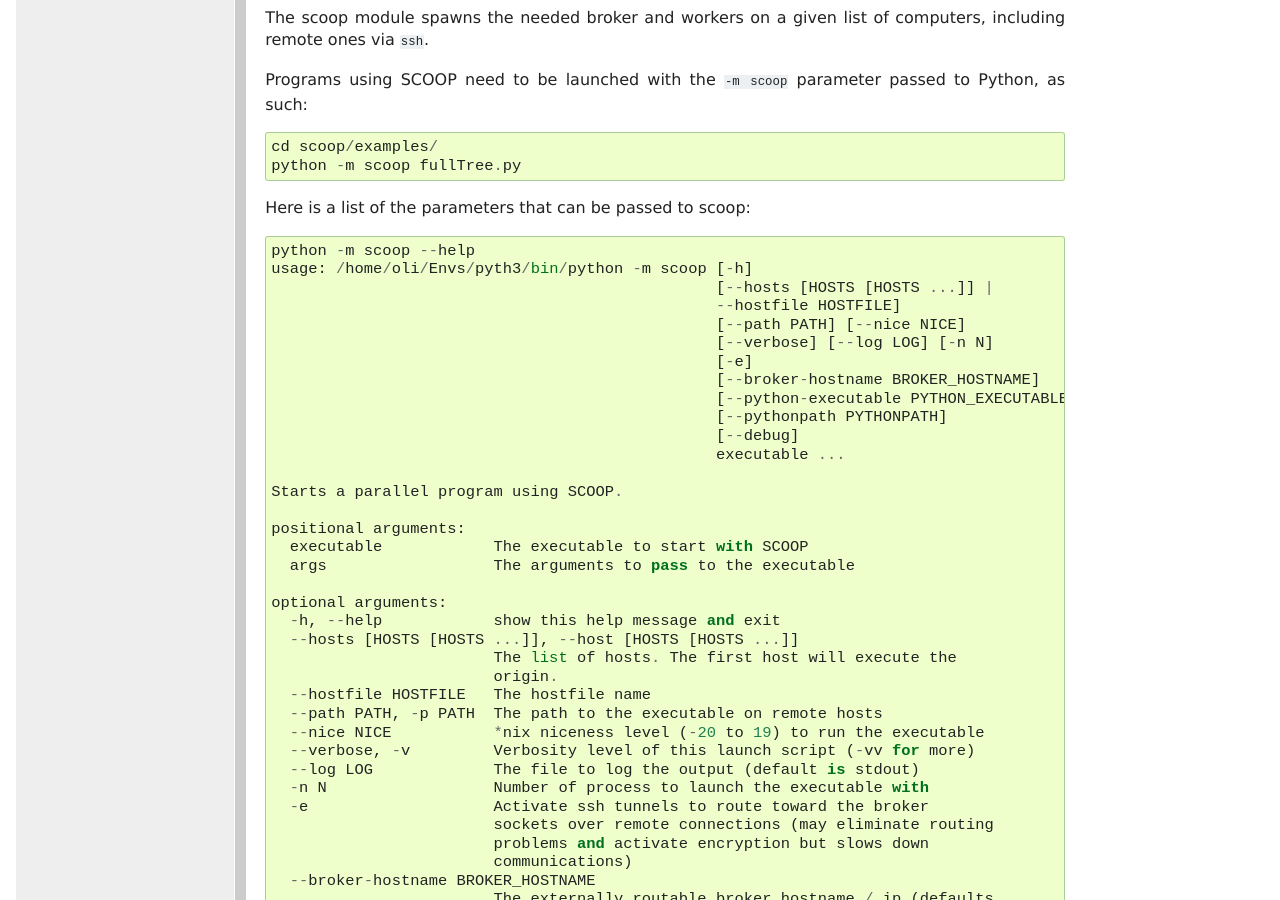
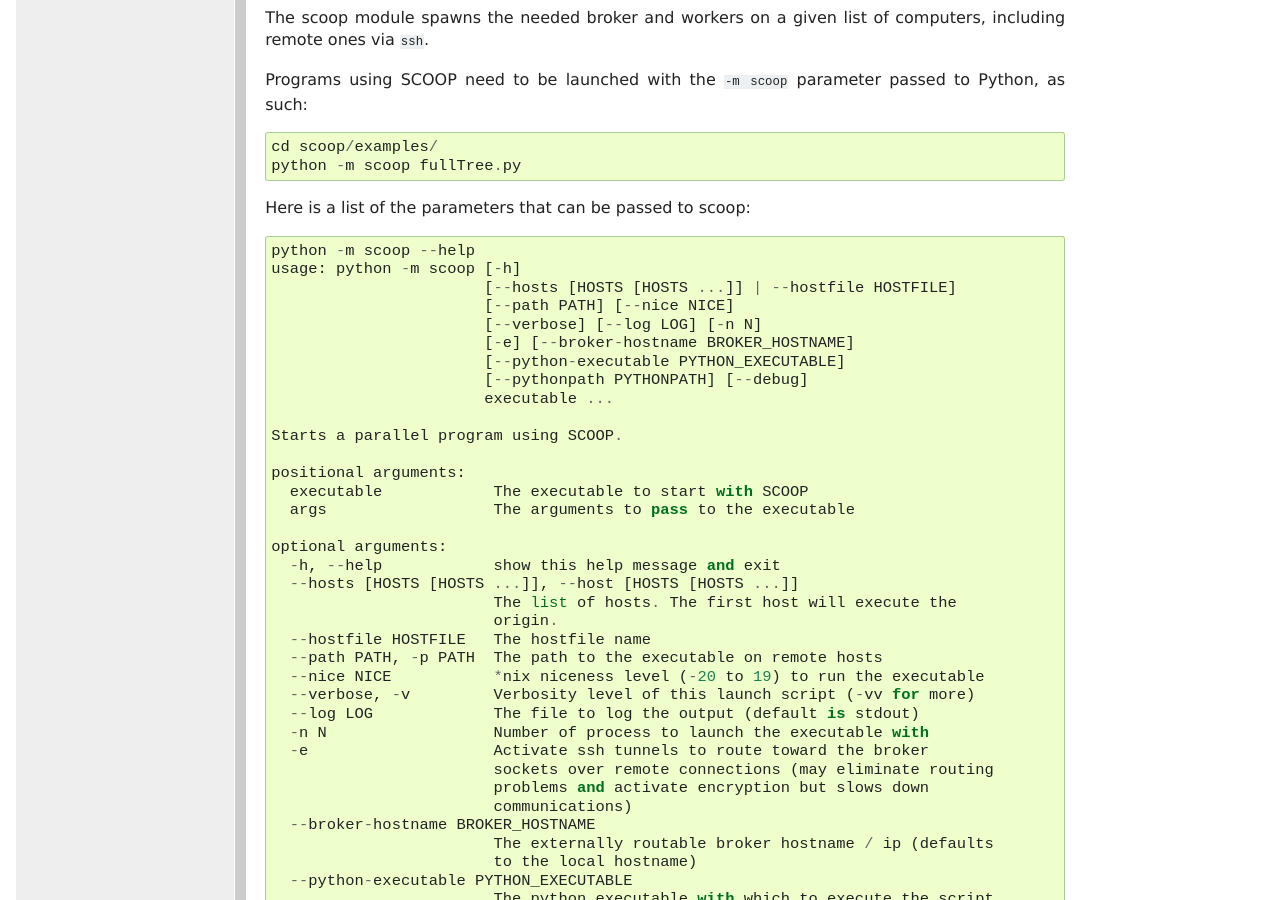
Before and after one commit to soravux/scoop, a Sphinx documentation site: the page built from doc/usage.rst, in a window 1280 px wide and 900 px high, scrolled down 2527 px. Built offline with Sphinx 7.4.7, drawn with Linux system fonts in a browser that asks for light colours; formulas are drawn with MathJax 3.

Commit message:
Corrected another typo in the documentation

```diff
--- a/doc/usage.rst
+++ b/doc/usage.rst
@@ -139,17 +139,14 @@ passed to Python, as such::
 Here is a list of the parameters that can be passed to scoop::
 
     python -m scoop --help
-    usage: /home/oli/Envs/pyth3/bin/python -m scoop [-h]
-                                                    [--hosts [HOSTS [HOSTS ...]] |
-                                                    --hostfile HOSTFILE]
-                                                    [--path PATH] [--nice NICE]
-                                                    [--verbose] [--log LOG] [-n N]
-                                                    [-e]
-                                                    [--broker-hostname BROKER_HOSTNAME]
-                                                    [--python-executable PYTHON_EXECUTABLE]
-                                                    [--pythonpath PYTHONPATH]
-                                                    [--debug]
-                                                    executable ...
+    usage: python -m scoop [-h]
+                           [--hosts [HOSTS [HOSTS ...]] | --hostfile HOSTFILE]
+                           [--path PATH] [--nice NICE]
+                           [--verbose] [--log LOG] [-n N]
+                           [-e] [--broker-hostname BROKER_HOSTNAME]
+                           [--python-executable PYTHON_EXECUTABLE]
+                           [--pythonpath PYTHONPATH] [--debug]
+                           executable ...
 
     Starts a parallel program using SCOOP.
 
```
